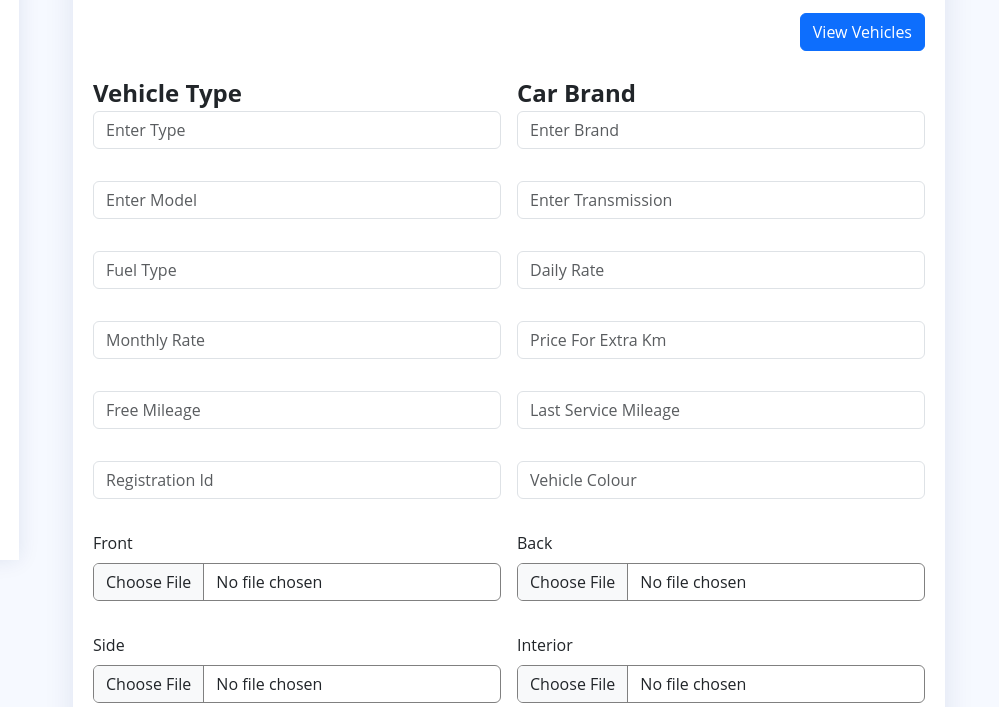
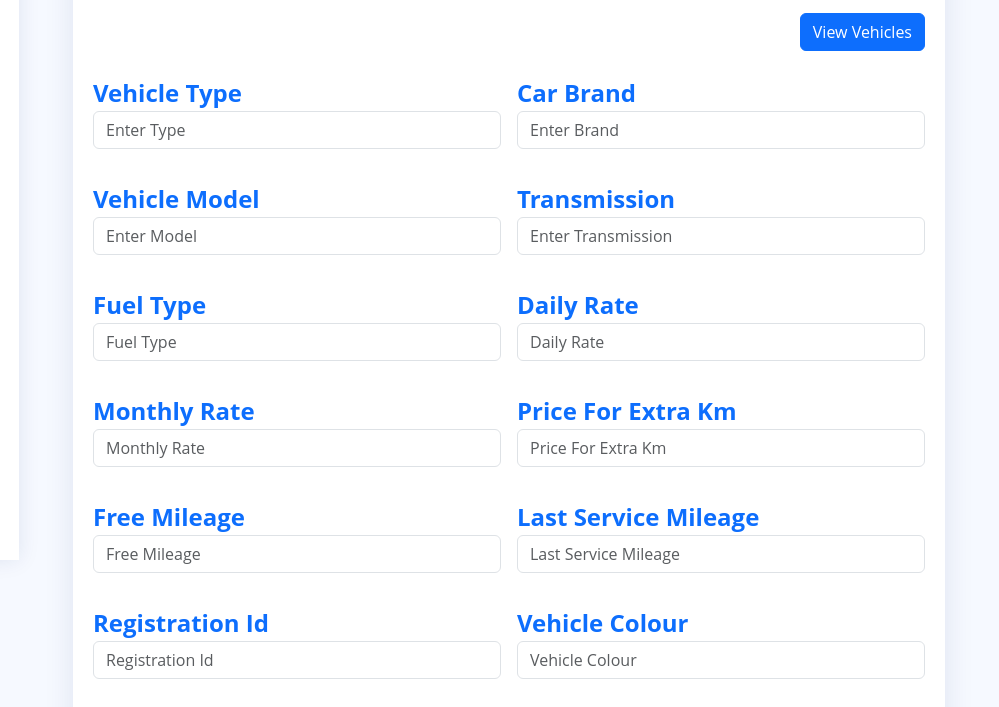
Before and after one commit to DushanMalind/Car_Reantal_Spring_Cose_Work, a website: page Car_Rental_project_CoseWork_Spring/Front_End/page/addMinCarAdd.html in a window 1280 px wide. Shown: the part 240-947 px from the top of the page, 281-1280 px from the left. Drawn offline with Linux system fonts and the light colour scheme.

Commit message:
Admin car Add Ok

```diff
--- a/Car_Rental_project_CoseWork_Spring/Front_End/page/addMinCarAdd.html
+++ b/Car_Rental_project_CoseWork_Spring/Front_End/page/addMinCarAdd.html
@@ -198,7 +198,8 @@
                 <div class="d-flex align-items-end flex-column bd-highlight pb-4">
                   <!--Add btn-->
                   <div>
-                    <button class="btn btn-primary w-100" id="carAddVehicleAddButton" type="submit">View Vehicles</button>
+                    <a href="../index.html">
+                    <button class="btn btn-primary w-100" id="carAddVehicleAddButton" type="submit">View Vehicles</button></a>
                   </div>
                 </div>
 
@@ -206,92 +207,102 @@
 
                   <!--vehicle Type-->
                   <div class="form-group col-md-6 mb-3">
-                    <label class="text-center fw-bold pb-0 fs-4" for="carAddVehicleType">Vehicle Type</label>
+                    <label class="text-center text-primary fw-bold pb-0 fs-4" for="carAddVehicleType">Vehicle Type</label>
                     <input type="text" placeholder="Enter Type" name="carAddVehicleType" class="form-control" id="carAddVehicleType" required>
                   </div>
 
                   <!--Brand-->
                   <div class="form-group col-md-6 mb-3">
-                    <label class="text-center fw-bold pb-0 fs-4" for="carAddVehicleBrand">Car Brand</label>
+                    <label class="text-center text-primary fw-bold pb-0 fs-4" for="carAddVehicleBrand">Car Brand</label>
                     <input type="text" placeholder="Enter Brand" name="carAddVehicleBrand" class="form-control" id="carAddVehicleBrand" required>
                   </div>
 
                   <!--vehicle Modal-->
                   <div class="form-group col-md-6 mb-3">
+                    <label class="text-center text-primary fw-bold pb-0 fs-4" for="carAddVehicleModel">Vehicle Model</label>
                     <input type="text" placeholder="Enter Model" class="form-control" name="carAddVehicleModel" id="carAddVehicleModel" required>
                   </div>
 
 
                   <!--Transmission-->
                   <div class="form-group col-md-6 mb-3">
+                    <label class="text-center text-primary fw-bold pb-0 fs-4" for="carAddVehicleTransmission">Transmission</label>
                     <input type="text" placeholder="Enter Transmission" name="carAddVehicleTransmission" class="form-control" id="carAddVehicleTransmission" required>
                   </div>
 
                   <!--Fuel-->
                   <div class="form-group col-md-6 mb-3">
+                    <label class="text-center text-primary fw-bold pb-0 fs-4" for="carAddVehicleFuel">Fuel Type</label>
                     <input type="text" placeholder="Fuel Type" name="carAddVehicleFuel" class="form-control" id="carAddVehicleFuel" required>
                   </div>
 
                   <!--Daily Rate-->
                   <div class="form-group col-md-6 mb-3">
+                    <label class="text-center text-primary fw-bold pb-0 fs-4" for="carAddVehicleDailyRate">Daily Rate</label>
                     <input type="text" placeholder="Daily Rate" name="carAddVehicleDailyRate" class="form-control" id="carAddVehicleDailyRate" required>
                   </div>
 
                   <!--Monthly Rate-->
                   <div class="form-group col-md-6 mb-3">
+                    <label class="text-center text-primary fw-bold pb-0 fs-4" for="carAddVehicleMonthlyRate">Monthly Rate</label>
                     <input type="text" placeholder="Monthly Rate" name="carAddVehicleMonthlyRate" class="form-control" id="carAddVehicleMonthlyRate" required>
                   </div>
 
                   <!--Extra Km Price-->
                   <div class="form-group col-md-6 mb-3">
+                    <label class="text-center text-primary fw-bold pb-0 fs-4" for="carAddVehiclePriceForExtraKm">Price For Extra Km</label>
                     <input type="text" placeholder="Price For Extra Km" name="carAddVehiclePriceForExtraKm" class="form-control" id="carAddVehiclePriceForExtraKm" required>
                   </div>
 
                   <!--Free Mileage-->
                   <div class="form-group col-md-6 mb-3">
+                    <label class="text-center text-primary fw-bold pb-0 fs-4" for="carAddVehicleFreeMileage">Free Mileage</label>
                     <input type="text" placeholder="Free Mileage" name="carAddVehicleFreeMileage" class="form-control" id="carAddVehicleFreeMileage" required>
                   </div>
 
                   <!--Last Service Mileage-->
                   <div class="form-group col-md-6 mb-3">
+                    <label class="text-center text-primary fw-bold pb-0 fs-4" for="carAddVehicleLastServiceMileage">Last Service Mileage</label>
                     <input type="text" placeholder="Last Service Mileage" name="carAddVehicleLastServiceMileage" class="form-control" id="carAddVehicleLastServiceMileage" required>
                   </div>
 
                   <!--RegID-->
                   <div class="form-group col-md-6 mb-3">
+                    <label class="text-center text-primary fw-bold pb-0 fs-4" for="carAddVehicleRegistrationId">Registration Id</label>
                     <input type="text" placeholder="Registration Id" name="carAddVehicleRegistrationId" class="form-control" id="carAddVehicleRegistrationId" required>
                   </div>
 
                   <!--Colour-->
                   <div class="form-group col-md-6 mb-3">
+                    <label class="text-center text-primary fw-bold pb-0 fs-4" for="carAddVehicleColour">Vehicle Colour</label>
                     <input type="text" placeholder="Vehicle Colour" name="carAddVehicleColour" class="form-control" id="carAddVehicleColour" required>
                   </div>
 
                   <!--Front-->
                   <div class="form-group col-md-6 mb-3">
-                    <label for="register-form-Front-image" class="form-label ">Front</label>
+                    <label for="register-form-Front-image" class="form-label text-center text-primary fw-bold pb-0 fs-4">Front</label>
                     <input style="border: 1px solid gray" class="form-control  " type="file" id="register-form-Front-image">
                   </div>
                   <!--Back-->
                   <div class="form-group col-md-6 mb-3">
-                    <label for="register-form-Back-image" class="form-label ">Back</label>
+                    <label for="register-form-Back-image" class="form-label text-center text-primary fw-bold pb-0 fs-4">Back</label>
                     <input style="border: 1px solid gray" class="form-control  " type="file" id="register-form-Back-image">
                   </div>
                   <!--Side-->
                   <div class="form-group col-md-6 mb-3">
-                    <label for="register-form-Side-image" class="form-label ">Side</label>
+                    <label for="register-form-Side-image" class="form-label text-center text-primary fw-bold pb-0 fs-4">Side</label>
                     <input style="border: 1px solid gray" class="form-control  " type="file" id="register-form-Side-image">
                   </div>
                   <!--Interior-->
                   <div class="form-group col-md-6 mb-3">
-                    <label for="register-form-Interior-image" class="form-label ">Interior</label>
+                    <label for="register-form-Interior-image" class="form-label text-center text-primary fw-bold pb-0 fs-4">Interior</label>
                     <input style="border: 1px solid gray" class="form-control  " type="file" id="register-form-Interior-image">
                   </div>
 
 
                   <!--Add btn-->
                   <div class="col-12">
-                    <button class="btn btn-primary w-100" id="btnSignIn" type="submit">Add Vehicle</button>
+                    <button class="btn btn-primary w-100" id="btnSignIn" type="button">Add Vehicle</button>
                   </div>
 
                 </form>
```
